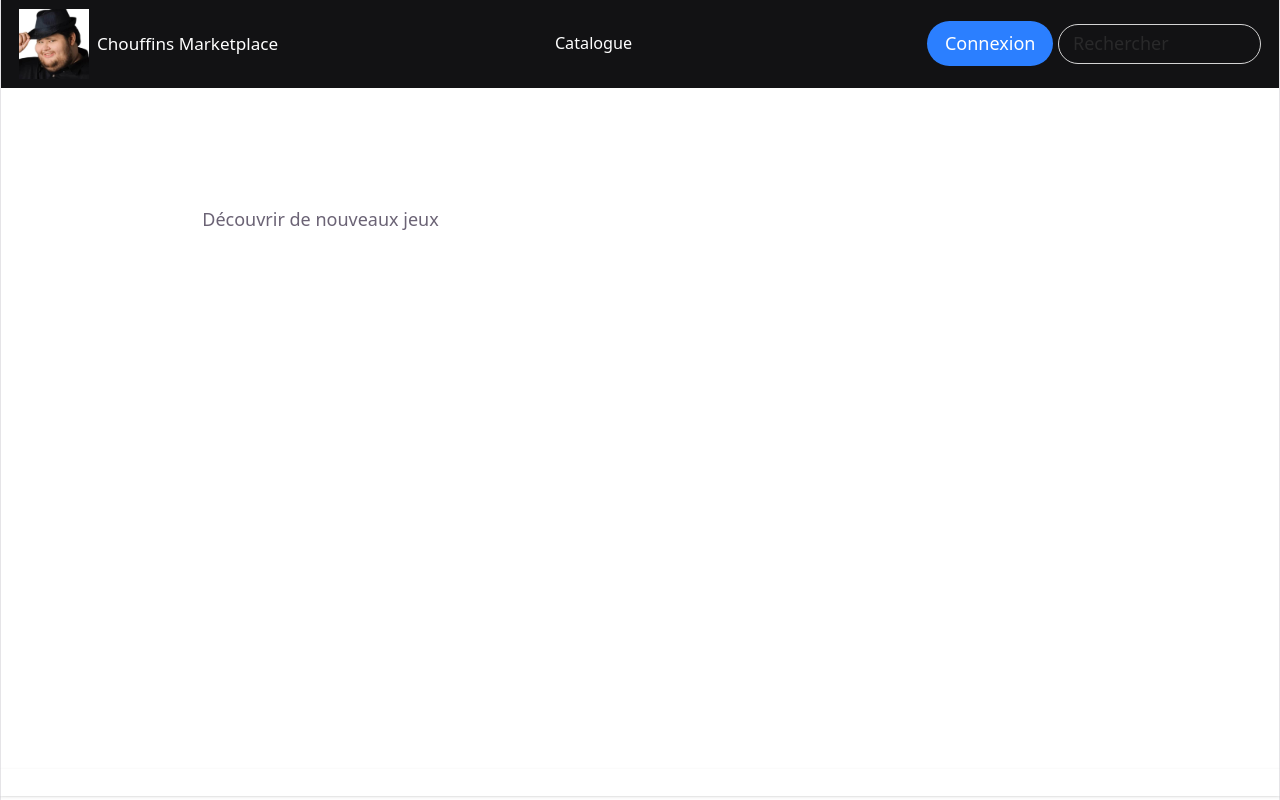
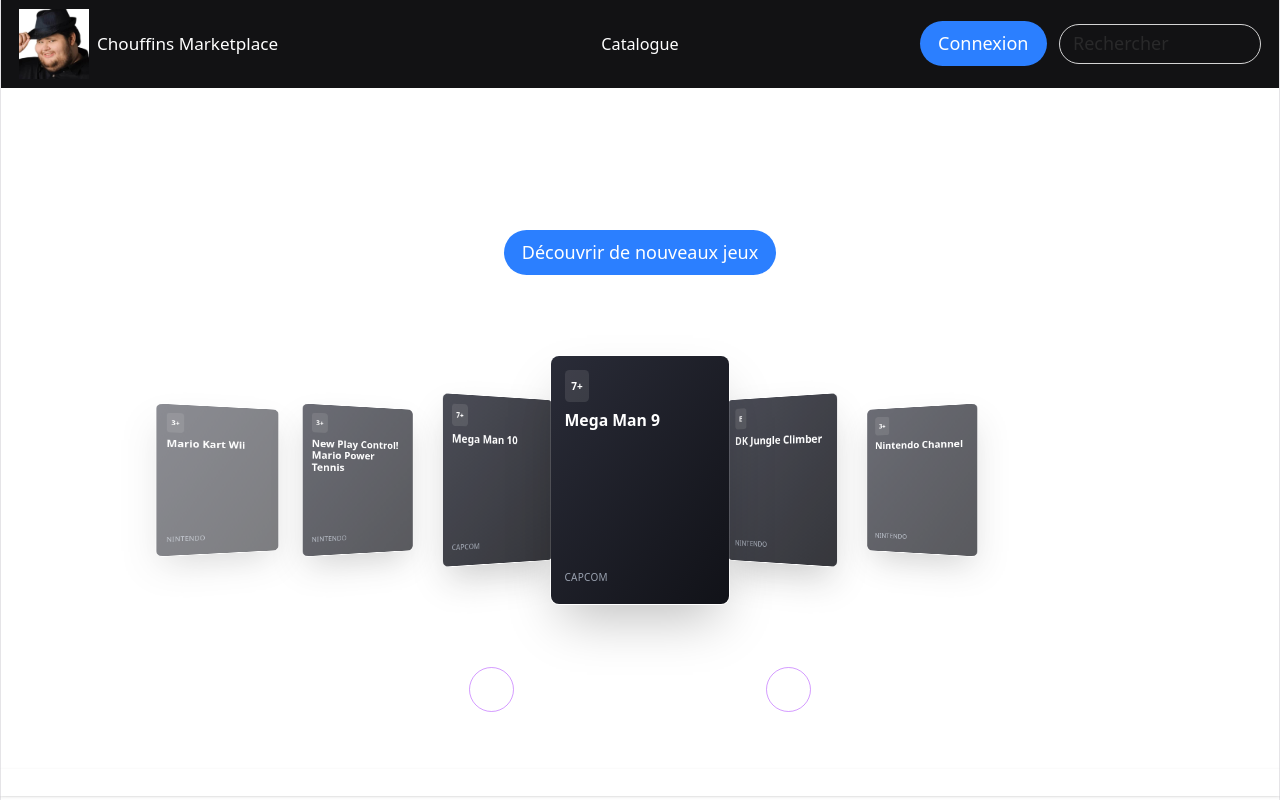
Before and after one commit to arthurdmq852/projet-react-fastapi, a React (Vite) app in the folder web/: page / in a window 1280 px wide. Built offline with nearby package versions, Linux system fonts and the light colour scheme; no server answers.

Commit message:
Modification visuelle de la page d'accueil et de la barre de navigation

```diff
--- a/web/src/components/auth/LoginComponent.tsx
+++ b/web/src/components/auth/LoginComponent.tsx
@@ -33,7 +33,7 @@
   }
 
   return (
-    <div className="flex items-center justify-center min-h-screen bg-gray-900">
+    <div className="flex items-center justify-center h-full bg-gray-900">
       <form
         onSubmit={handleSubmit}
         className="bg-white rounded-2xl p-8 w-full max-w-sm flex flex-col gap-4"
--- a/web/src/components/auth/RegisterComponent.tsx
+++ b/web/src/components/auth/RegisterComponent.tsx
@@ -44,7 +44,7 @@
   }
 
   return (
-    <div className="flex items-center justify-center min-h-screen bg-gray-900">
+    <div className="flex items-center justify-center h-full bg-gray-900">
       <form
         onSubmit={handleSubmit}
         className="bg-white rounded-2xl p-8 w-full max-w-sm flex flex-col gap-4"
--- /dev/null
+++ b/web/src/components/games/GameCoverflow.tsx
@@ -0,0 +1,125 @@
+
+import { useState } from 'react';
+
+// --- Type à adapter selon ton API de jeux ---
+export interface Game {
+  id: string | number;
+  title: string;
+  coverUrl?: string;   // URL de la jaquette, si dispo
+  rating?: string;     // ex: "E", "7+", "PEGI 12"...
+  publisher?: string;
+}
+
+// --- Données factices, à remplacer par ton fetch réel ---
+const MOCK_GAMES: Game[] = [
+  { id: 1, title: "Mario Kart Wii", publisher: "Nintendo", rating: "3+" },
+  { id: 2, title: "New Play Control! Mario Power Tennis", publisher: "Nintendo", rating: "3+" },
+  { id: 3, title: "Mega Man 10", publisher: "Capcom", rating: "7+" },
+  { id: 4, title: "Mega Man 9", publisher: "Capcom", rating: "7+" },
+  { id: 5, title: "DK Jungle Climber", publisher: "Nintendo", rating: "E" },
+  { id: 6, title: "Nintendo Channel", publisher: "Nintendo", rating: "3+" },
+];
+
+interface GameCoverflowProps {
+  games?: Game[];
+  onSelect?: (game: Game) => void;
+}
+
+export default function GameCoverflow({ games = MOCK_GAMES, onSelect }: GameCoverflowProps) {
+  const [activeIndex, setActiveIndex] = useState(Math.floor(games.length / 2));
+
+  function goTo(index: number) {
+    const clamped = Math.max(0, Math.min(games.length - 1, index));
+    setActiveIndex(clamped);
+    onSelect?.(games[clamped]);
+  }
+
+  return (
+    <div className="w-full flex flex-col items-center gap-6 py-10">
+      <div
+        className="relative w-full flex items-center justify-center"
+        style={{ perspective: '1200px', height: '320px' }}
+      >
+        {games.map((game, index) => {
+          const offset = index - activeIndex;
+          const isActive = offset === 0;
+          const distance = Math.abs(offset);
+
+          if (distance > 3) return null; // on ne rend que les cartes proches, comme sur Wii
+
+          const translateX = offset * 140;
+          const rotateY = offset === 0 ? 0 : offset > 0 ? -35 : 35;
+          const scale = isActive ? 1 : 0.75 - Math.min(distance, 2) * 0.08;
+          const zIndex = 10 - distance;
+          const opacity = distance > 3 ? 0 : 1 - distance * 0.15;
+
+          return (
+            <button
+              key={game.id}
+              onClick={() => goTo(index)}
+              className="absolute rounded-lg shadow-2xl overflow-hidden border border-white/10 focus:outline-none"
+              style={{
+                width: '180px',
+                height: '250px',
+                transform: `translateX(${translateX}px) scale(${scale}) rotateY(${rotateY}deg)`,
+                zIndex,
+                opacity,
+                transition: 'transform 300ms ease, opacity 300ms ease',
+                cursor: 'pointer',
+              }}
+            >
+              {game.coverUrl ? (
+                <img
+                  src={game.coverUrl}
+                  alt={game.title}
+                  className="w-full h-full object-cover"
+                />
+              ) : (
+                <div className="w-full h-full flex flex-col justify-between p-3 bg-gradient-to-br from-[#2a2c38] to-[#111218] text-white text-left">
+                  <div>
+                    {game.rating && (
+                      <span className="inline-block text-[10px] font-bold bg-white/10 rounded px-1.5 py-0.5 mb-2">
+                        {game.rating}
+                      </span>
+                    )}
+                    <p className="text-sm font-semibold leading-tight">
+                      {game.title}
+                    </p>
+                  </div>
+                  {game.publisher && (
+                    <p className="text-[10px] uppercase tracking-wide text-gray-400">
+                      {game.publisher}
+                    </p>
+                  )}
+                </div>
+              )}
+            </button>
+          );
+        })}
+      </div>
+
+      {/* Flèches de navigation, comme sur le menu Wii */}
+      <div className="flex items-center gap-8">
+        <button
+          onClick={() => goTo(activeIndex - 1)}
+          disabled={activeIndex === 0}
+          className="w-10 h-10 rounded-full border border-[#aa3bff]/50 text-white flex items-center justify-center disabled:opacity-30 hover:bg-[#aa3bff]/10 transition-colors"
+        >
+          ‹
+        </button>
+
+        <p className="text-white font-medium min-w-[180px] text-center">
+          {games[activeIndex]?.title}
+        </p>
+
+        <button
+          onClick={() => goTo(activeIndex + 1)}
+          disabled={activeIndex === games.length - 1}
+          className="w-10 h-10 rounded-full border border-[#aa3bff]/50 text-white flex items-center justify-center disabled:opacity-30 hover:bg-[#aa3bff]/10 transition-colors"
+        >
+          ›
+        </button>
+      </div>
+    </div>
+  );
+}
--- a/web/src/components/ui/Navbar/Navbar.css
+++ b/web/src/components/ui/Navbar/Navbar.css
@@ -1,9 +1,15 @@
 .navbar {
+  position: relative;
   display: flex;
   justify-content: space-between;
   align-items: center;
   background-color: #121214;
   padding: 0.5rem 1rem;
+}
+
+.navbar-left {
+  display: flex;
+  align-items: center;
 }
 
 .navbar-left a, .navbar-center {
@@ -19,9 +25,16 @@
   font-size: 0.95rem;
 }
 
+.navbar-center {
+  position: absolute;
+  left: 50%;
+  top: 50%;
+  transform: translate(-50%, -50%);
+}
+
 .navbar-right {
   display: flex;
-  gap: 5px;
+  gap: 12px;
   align-items: center;
 }
 
@@ -37,3 +50,7 @@
 .navbar-center .nav-links li {
   margin-right: 1rem;
 }
+
+.navbar-center .nav-links li:last-child {
+  margin-right: 0;
+}
--- a/web/src/components/ui/SearchBar/SearchBar.tsx
+++ b/web/src/components/ui/SearchBar/SearchBar.tsx
@@ -2,10 +2,8 @@
 import type { KeyboardEvent } from 'react';
 
 interface SearchBarProps {
-  // Contrôlé : le parent gère l'état (ex. CataloguePage + debounce).
   valeur?: string;
   onChange?: (valeur: string) => void;
-  // Non-contrôlé : garde son propre état et prévient au Entrée (ex. barre de la Navbar).
   onSubmit?: (valeur: string) => void;
   placeholder?: string;
 }
--- a/web/src/index.css
+++ b/web/src/index.css
@@ -51,10 +51,11 @@
   width: 100%;
   max-width: 1500px;
   margin: 0 auto;
-    min-height: 100svh;
+  height: 100svh;      /* était min-height */
   display: flex;
   flex-direction: column;
   box-sizing: border-box;
+  overflow: hidden;
 }
 
   h1,
--- a/web/src/pages/HomePage.tsx
+++ b/web/src/pages/HomePage.tsx
@@ -1,17 +1,26 @@
-import { Link } from 'react-router-dom'
 import Navbar from '../components/ui/Navbar/Navbar.tsx'
 import Footer from '../components/ui/Footer/Footer.tsx'
+import Button from '../components/ui/Button/Button.tsx'
+import { useNavigate } from 'react-router-dom'
+import GameCoverflow from '../components/games/GameCoverflow.tsx'
 
 export default function HomePage() {
-  return(
-  <div>
-    <Navbar/>
-      <div className="items-center w-1/2 self-center">
-        <h1 className="text-white items-left text-left" >Selon votre collection</h1>
-        <p className="text-white items-left text-left">Votre collection</p>
-        <Link to="/catalogue" className="text-left">Découvrir de nouveaux jeux</Link>
+  let navigate = useNavigate();
+  return (
+    <div className="flex flex-col flex-1 min-h-0 overflow-hidden h-full">
+      <Navbar/>
+      <div className="flex-1 min-h-0 overflow-y-auto flex flex-col items-center justify-center text-center px-4">
+        <h1 className="text-white text-3xl font-bold mb-6">Selon votre collection</h1>
+        <Button variant="blue"
+          onClick={() => navigate("/catalogue")}
+        >
+          Découvrir de nouveaux jeux
+        </Button>
+        <GameCoverflow />
+
       </div>
-    <Footer/>
-  </div>
+
+      <Footer/>
+    </div>
   );
 }
--- a/web/src/pages/LoginPage.tsx
+++ b/web/src/pages/LoginPage.tsx
@@ -2,11 +2,13 @@
 import Footer from '../components/ui/Footer/Footer.tsx'
 import LoginComponent from '../components/auth/LoginComponent.tsx'
 
-export default function HomePage() {
+export default function LoginPage() {
   return(
-  <div>
+  <div className="flex flex-col flex-1 min-h-0 overflow-hidden">
     <Navbar/>
+    <div className="flex-1 min-h-0">
       <LoginComponent/>
+    </div>
     <Footer/>
   </div>
   );
--- a/web/src/pages/NotFound.tsx
+++ b/web/src/pages/NotFound.tsx
@@ -6,16 +6,16 @@
 
 export default function NotFound() {
   const navigate = useNavigate();
-  return(
-    <div>
+  return (
+    <div className="flex flex-col flex-1 min-h-0 overflow-hidden h-full">
       <Navbar/>
-      <div className="mx-auto flex max-w-96 flex-col items-center text-center gap-6">
-        <h1 className="text-white">Erreur 404</h1>
+      <div className="flex-1 min-h-0 flex flex-col items-center justify-center text-center gap-4 px-4 pb-24">
+        <h1 className="text-white text-6xl md:text-5xl font-bold">Erreur 404</h1>
         <img
           src={chouffinChapeau}
-          className="rounded-md"/>
-
-        <p className="text-gray">Page Introuvable, vérifiez l'URL</p>
+          className="rounded-md max-w-[420px] w-full"
+        />
+        <p className="text-gray-400 text-xl mt-4">Page Introuvable, vérifiez l'URL</p>
         <Button variant="blue" onClick={() => navigate("/")}>Retour à l'accueil</Button>
       </div>
       <Footer/>
--- a/web/src/pages/RegisterPage.tsx
+++ b/web/src/pages/RegisterPage.tsx
@@ -3,11 +3,13 @@
 import RegisterComponent from '../components/auth/RegisterComponent.tsx'
 
 export default function RegisterPage() {
-  return(
-  <div>
-    <Navbar/>
-    <RegisterComponent/>
-    <Footer/>
-  </div>
+  return (
+    <div className="flex flex-col flex-1 min-h-0 overflow-hidden h-full">
+      <Navbar/>
+      <div className="flex-1 min-h-0">
+        <RegisterComponent/>
+      </div>
+      <Footer/>
+    </div>
   );
 }
```
Lines whose indentation alone changed are shown as unchanged.
